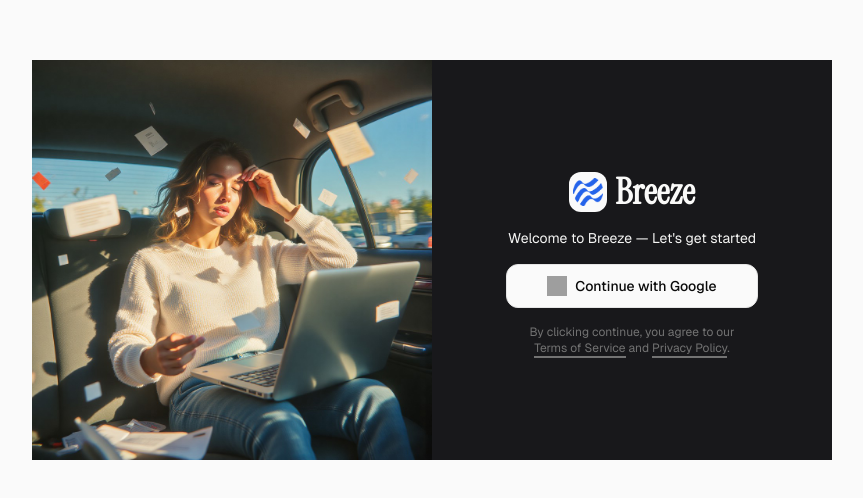
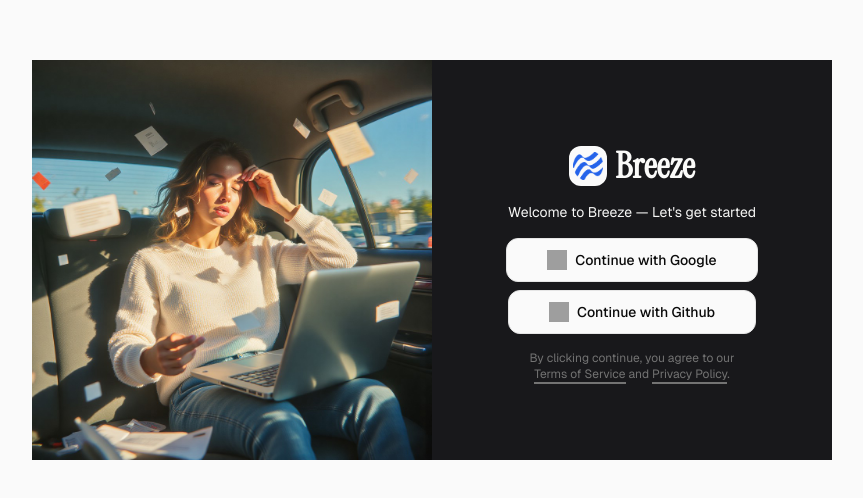
Before and after one commit to Anuragsharma15-dell/Breeze, a Next.js app: page /signin in a window 1280 px wide. Shown: the part 140-638 px from the top of the page, without its empty margins (208-1071 px from the left). Built offline with nearby package versions, Linux system fonts and the light colour scheme; no server answers; grey boxes are pictures that could not be loaded.

Commit message:
github-login

```diff
--- a/components/auth/Login.tsx
+++ b/components/auth/Login.tsx
@@ -61,6 +61,28 @@ export default function Login() {
               </span>
             </Button>
 
+
+            <div className="flex flex-col justify-center items-center mt-2">
+            <Button
+              variant="outline"
+              className=" rounded-xl px-10"
+              size="lg"
+              onClick={async () =>
+                // await signIn("google")
+                await signIn("github", { callbackUrl: "/chat" })
+              }
+            >
+              <span className="flex flex-row gap-x-2">
+                <img
+                  src="https://www.svgrepo.com/show/475656/google-color.svg"
+                  alt="Github"
+                  className="w-5 h-5"
+                />
+                Continue with Github
+              </span>
+            </Button>
+</div>
+
             <div className="mt-4">
               <div className="text-muted-foreground text-center text-xs text-wrap md:mx-16 mx-5">
                 By clicking continue, you agree to our{" "}
```
